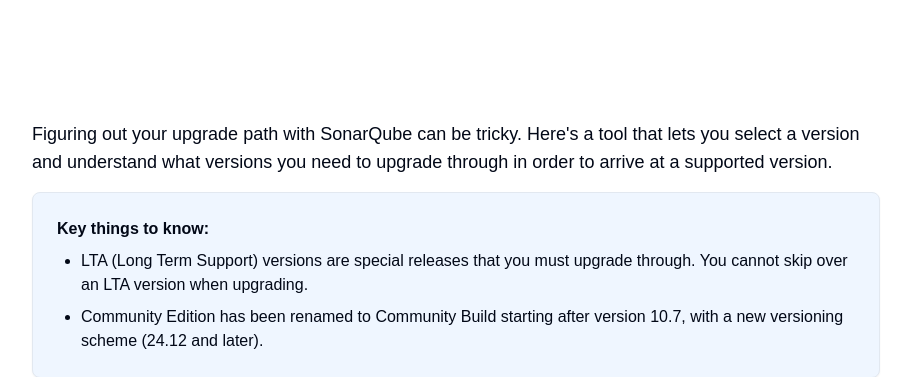
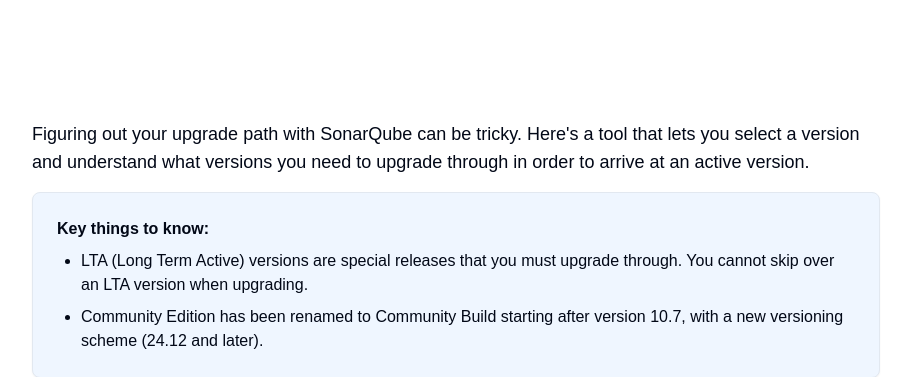
Before and after one commit to fiveshotsofespresso/sq-upgrade-calculator, a Next.js app: page / in a window 1280 px wide. Shown: the top 377 px of the page, without its empty margins (184-1095 px from the left). Built offline with nearby package versions, Linux system fonts and the light colour scheme.

Commit message:
update wording

```diff
--- a/src/components/UpgradePathCalculator.tsx
+++ b/src/components/UpgradePathCalculator.tsx
@@ -198,7 +198,7 @@
     <div className="w-full max-w-4xl p-6 space-y-6">
       <div className="space-y-4">
         <p className="text-lg">
-          Figuring out your upgrade path with SonarQube can be tricky. Here's a tool that lets you select a version and understand what versions you need to upgrade through in order to arrive at a supported version.
+          Figuring out your upgrade path with SonarQube can be tricky. Here's a tool that lets you select a version and understand what versions you need to upgrade through in order to arrive at an active version.
         </p>
 
         <Card className="bg-blue-50">
@@ -206,7 +206,7 @@
             <div className="space-y-2">
               <p><strong>Key things to know:</strong></p>
               <ul className="list-disc pl-6 space-y-2">
-                <li>LTA (Long Term Support) versions are special releases that you must upgrade through. You cannot skip over an LTA version when upgrading.</li>
+                <li>LTA (Long Term Active) versions are special releases that you must upgrade through. You cannot skip over an LTA version when upgrading.</li>
                 <li>Community Edition has been renamed to Community Build starting after version 10.7, with a new versioning scheme (24.12 and later).</li>
               </ul>
             </div>
```
